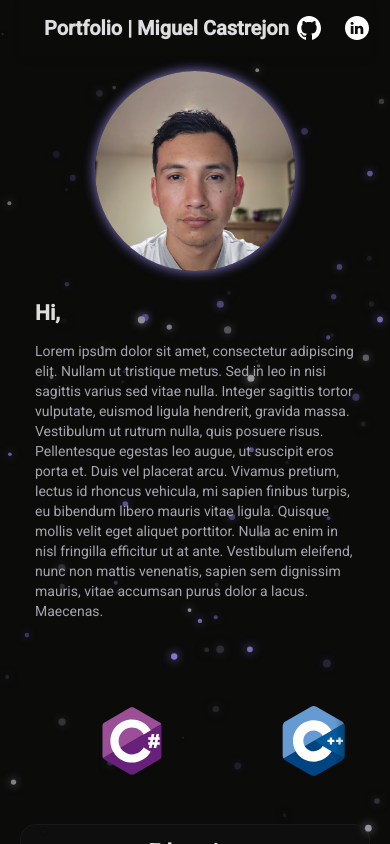
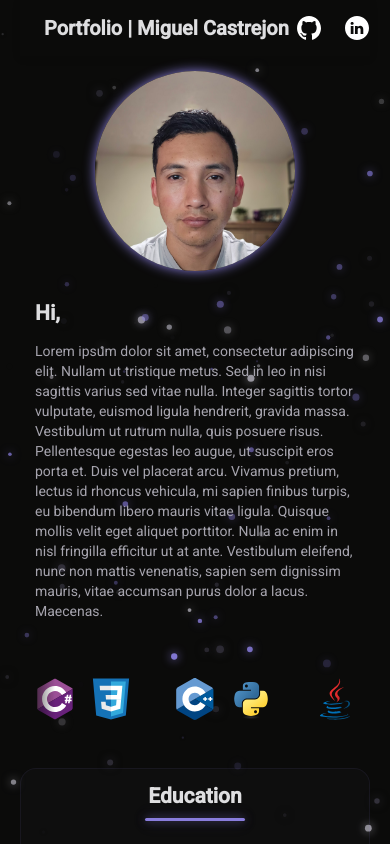
Before and after one commit to mcastre1/Portfolio, an Angular app: page / in a window 390 px wide. Shown: the top 844 px of the page. Built offline with nearby package versions, Linux system fonts and the light colour scheme.

Commit message:
Resized icons and gaps between them for mobile

```diff
--- a/src/app/components/icon-track/icon-track.css
+++ b/src/app/components/icon-track/icon-track.css
@@ -1,5 +1,5 @@
  .icon-container {
-    margin-top: 2em;
+
      padding-top: 2em;
      padding-bottom: 2em;
      display: flex;
@@ -9,21 +9,17 @@
      min-height: 40px;
      height: auto;
 
-     mask-image: linear-gradient(
-    to right,
+     mask-image: linear-gradient(to right,
              transparent,
              black 10%,
              black 90%,
-    transparent
-  );
+             transparent);
 
-  -webkit-mask-image: linear-gradient(
-    to right,
+     -webkit-mask-image: linear-gradient(to right,
              transparent,
              black 10%,
              black 90%,
-    transparent
-  );
+             transparent);
  }
 
  .carousel {
@@ -77,32 +73,22 @@
      }
  }
 
- /*
-.icon-track {
-    display: flex;
-    width: max-content;
-    flex-shrink: 0;
-    animation: scroll 25s linear infinite;
+
+ @media (max-width: 768px) {
+     .card mat-icon {
+         width: 1em;
+         height: 1em;
+         font-size: inherit;
      }
 
-.icon-group {
-    display: flex;
-    align-items: center;
-    gap: 35px;
-    padding-right: 35px;
-    flex-shrink: 0;
+     .group {
+        gap:1em;
+        padding-right: 1em;
      }
 
-.icon-group i {
-    font-size: 40px;
+     .card {
+        flex: 0 0 3em;
+        font-size: 3em;
      }
 
-@keyframes scroll {
-    from {
-        transform: translateX(0%);
  }
-
-    to {
-        transform: translateX(-50%);
-    }
-} */
```
Lines whose indentation alone changed are shown as unchanged.
